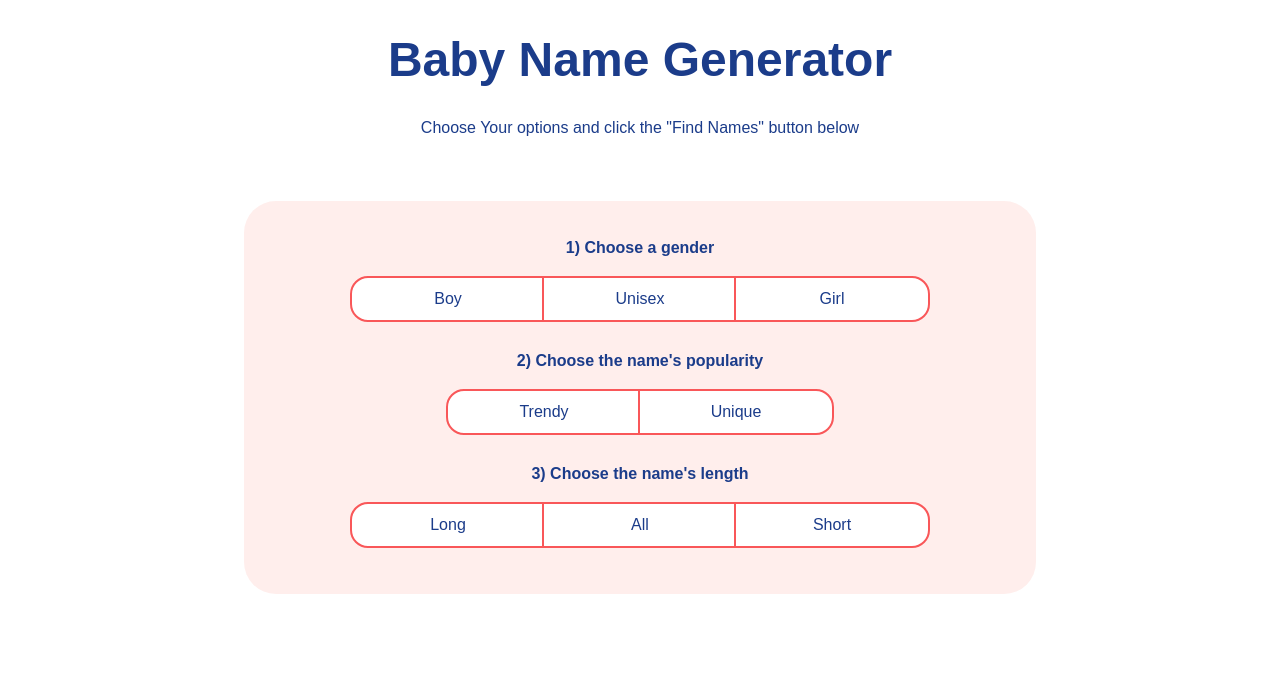
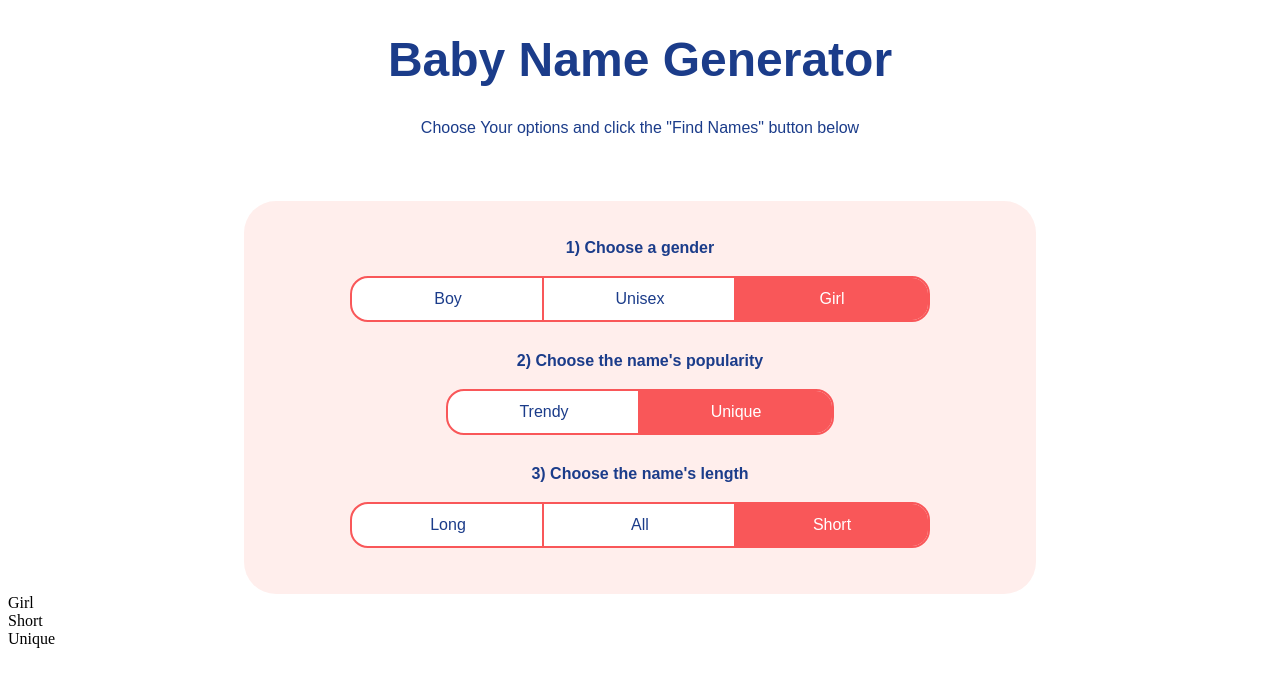
Before and after one commit to Aung-Thu-Zaw/Baby-Name-Generator, a Nuxt app: page / in a window 1280 px wide. Shown: the top 682 px of the page. Built offline with nearby package versions, Linux system fonts and the light colour scheme.

Commit message:
dynamic button and reactive data with typescript

```diff
--- a/app.vue
+++ b/app.vue
@@ -6,29 +6,123 @@
       <div class="option-container">
         <h4>1) Choose a gender</h4>
         <div class="option-buttons">
-          <button class="option option-left">Boy</button>
-          <button class="option">Unisex</button>
-          <button class="option option-right">Girl</button>
+          <button
+            class="option option-left"
+            :class="{ 'option-active': options.gender === 'Boy' }"
+            @click="options.gender = Gender.BOY"
+          >
+            Boy
+          </button>
+          <button
+            class="option"
+            :class="{ 'option-active': options.gender === 'Unisex' }"
+            @click="options.gender = Gender.UNISEX"
+          >
+            Unisex
+          </button>
+          <button
+            class="option option-right"
+            :class="{ 'option-active': options.gender === 'Girl' }"
+            @click="options.gender = Gender.GIRL"
+          >
+            Girl
+          </button>
         </div>
       </div>
       <div class="option-container">
         <h4>2) Choose the name's popularity</h4>
         <div class="option-buttons">
-          <button class="option option-left">Trendy</button>
-          <button class="option option-right">Unique</button>
+          <button
+            class="option option-left"
+            :class="{ 'option-active': options.popularity === 'Trendy' }"
+            @click="options.popularity = Popularity.TRENDY"
+          >
+            Trendy
+          </button>
+          <button
+            class="option option-right"
+            :class="{ 'option-active': options.popularity === 'Unique' }"
+            @click="options.popularity = Popularity.UNIQUE"
+          >
+            Unique
+          </button>
         </div>
       </div>
       <div class="option-container">
         <h4>3) Choose the name's length</h4>
         <div class="option-buttons">
-          <button class="option option-left">Long</button>
-          <button class="option">All</button>
-          <button class="option option-right">Short</button>
+          <button
+            class="option option-left"
+            :class="{ 'option-active': options.length === 'Long' }"
+            @click="options.length = Length.LONG"
+          >
+            Long
+          </button>
+          <button
+            class="option"
+            :class="{ 'option-active': options.length === 'All' }"
+            @click="options.length = Length.ALL"
+          >
+            All
+          </button>
+          <button
+            class="option option-right"
+            :class="{ 'option-active': options.length === 'Short' }"
+            @click="options.length = Length.SHORT"
+          >
+            Short
+          </button>
         </div>
       </div>
     </div>
   </div>
+
+  <div>
+    {{ options.gender }}
+    <br />
+    {{ options.length }}
+    <br />
+    {{ options.popularity }}
+  </div>
 </template>
+
+<script setup lang="ts">
+// Define Specifi Include Value
+enum Gender {
+  GIRL = "Girl",
+  UNISEX = "Unisex",
+  BOY = "Boy",
+}
+enum Popularity {
+  TRENDY = "Trendy",
+  UNIQUE = "Unique",
+}
+enum Length {
+  LONG = "Long",
+  ALL = "All",
+  SHORT = "Short",
+}
+
+//Interface is give a pair of key and type
+// Define Specifi key in our object contains
+interface OptionsState {
+  gender: Gender;
+  popularity: Popularity;
+  length: Length;
+}
+
+// const obj: OptionsState = {
+//   gender: Gender.GIRL,
+//   length: Length.SHORT,
+//   popularity: Popularity.UNIQUE,
+// };
+
+const options = reactive<OptionsState>({
+  gender: Gender.GIRL,
+  length: Length.SHORT,
+  popularity: Popularity.UNIQUE,
+});
+</script>
 
 <style scoped>
 .container {
```
